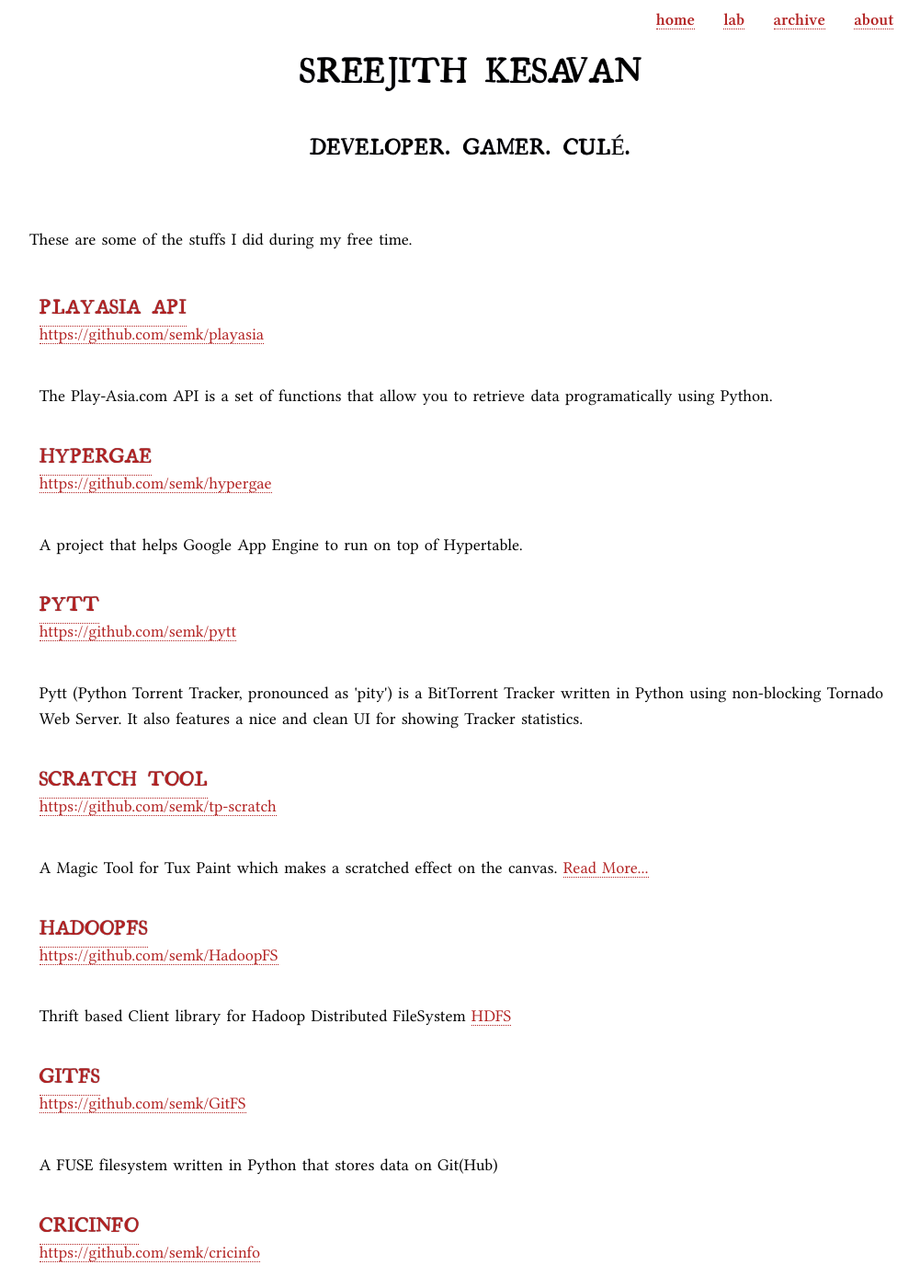
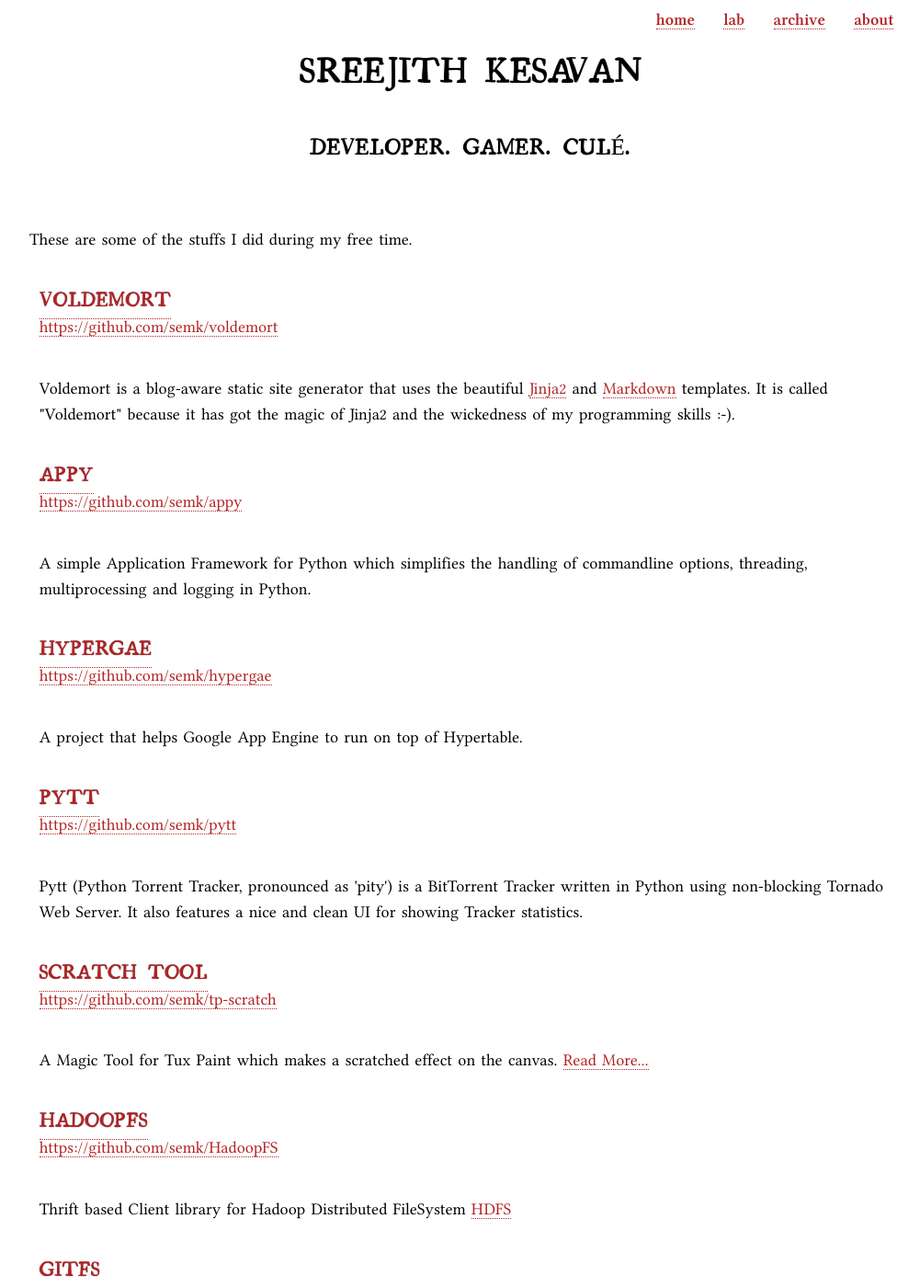
Before and after one commit to semk/blog, a Jekyll site: the page built from lab.html, in a window 1280 px wide and 1400 px high. Shown: the whole window at 92% size, without its empty margins (128-1129 px from the left). Built offline with Jekyll 4.4.1, drawn with Linux system fonts in a browser that asks for light colours; some of the changed text lies outside the part shown.

Commit message:
lab section modified

```diff
--- a/lab.html
+++ b/lab.html
@@ -5,14 +5,22 @@ title: Lab
 
 <p>These are some of the stuffs I did during my free time.</p>
 
-<section class="projects">
 <section class="excerpt">
 <header>
-<h1><a href="https://github.com/semk/playasia">PlayAsia api</a></h1>
-<div><a href="https://github.com/semk/playasia">https://github.com/semk/playasia</a></div>
+<h1><a href="https://github.com/semk/voldemort">Voldemort</a></h1>
+<div><a href="https://github.com/semk/voldemort">https://github.com/semk/voldemort</a></div>
 </header>
 
-<p>The Play-Asia.com API is a set of functions that allow you to retrieve data programatically using Python.</p>
+<p>Voldemort is a blog-aware static site generator that uses the beautiful <a href="http://jinja.pocoo.org/2/">Jinja2</a> and <a href="http://daringfireball.net/projects/markdown/">Markdown</a> templates. It is called "Voldemort" because it has got the magic of Jinja2 and the wickedness of my programming skills :-).</p>
+</section>
+
+<section class="excerpt">
+<header>
+<h1><a href="https://github.com/semk/appy">Appy</a></h1>
+<div><a href="https://github.com/semk/appy">https://github.com/semk/appy</a></div>
+</header>
+
+<p>A simple Application Framework for Python which simplifies the handling of commandline options, threading, multiprocessing and logging in Python.</p>
 </section>
 
 <section class="excerpt">
@@ -60,6 +68,16 @@ title: Lab
 <p>A FUSE filesystem written in Python that stores data on Git(Hub)</p>
 </section>
 
+<section class="projects">
+<section class="excerpt">
+<header>
+<h1><a href="https://github.com/semk/playasia">PlayAsia api</a></h1>
+<div><a href="https://github.com/semk/playasia">https://github.com/semk/playasia</a></div>
+</header>
+
+<p>The Play-Asia.com API is a set of functions that allow you to retrieve data programatically using Python.</p>
+</section>
+
 <section class="excerpt">
 <header>
 <h1><a href="https://github.com/semk/cricinfo">Cricinfo</a></h1>
```
